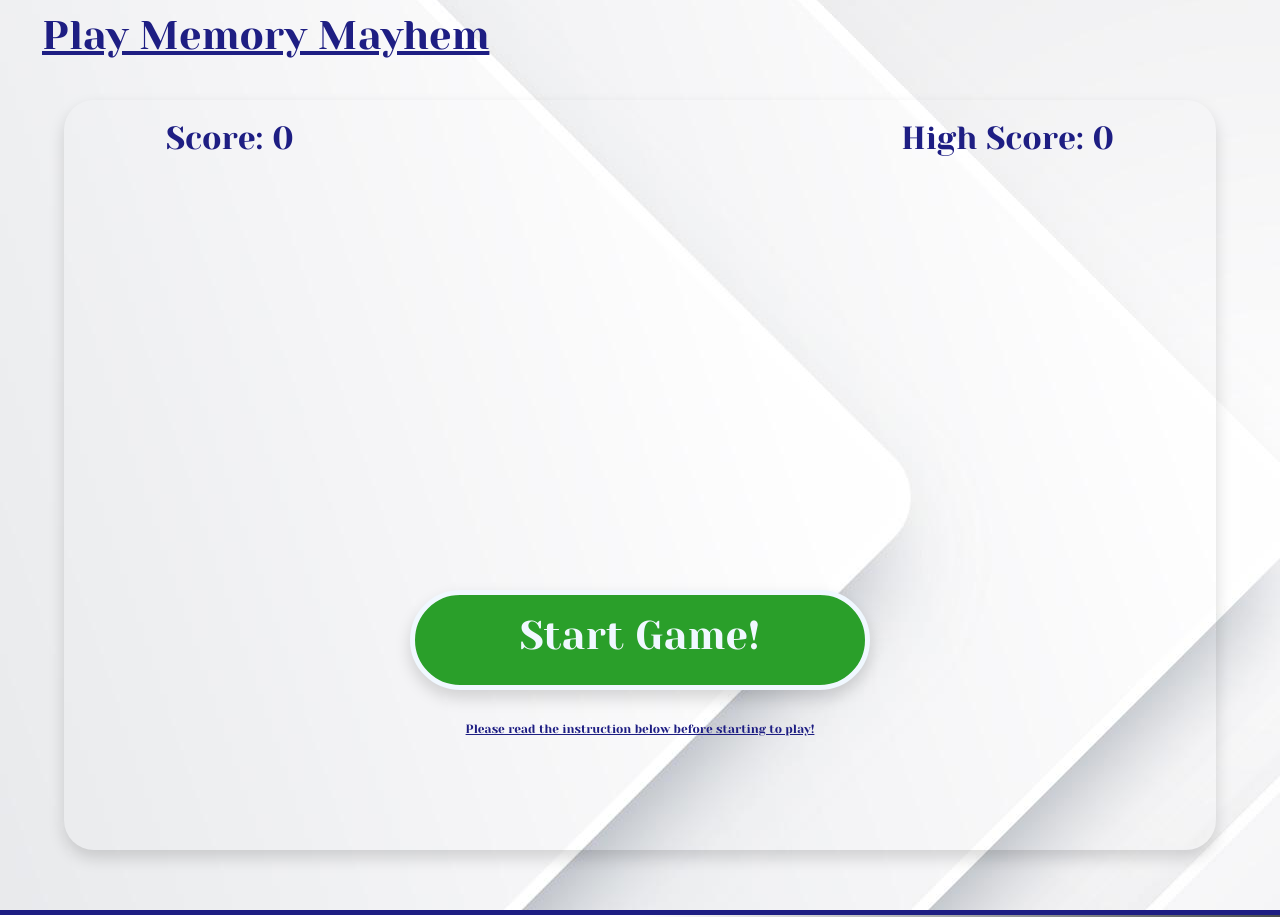
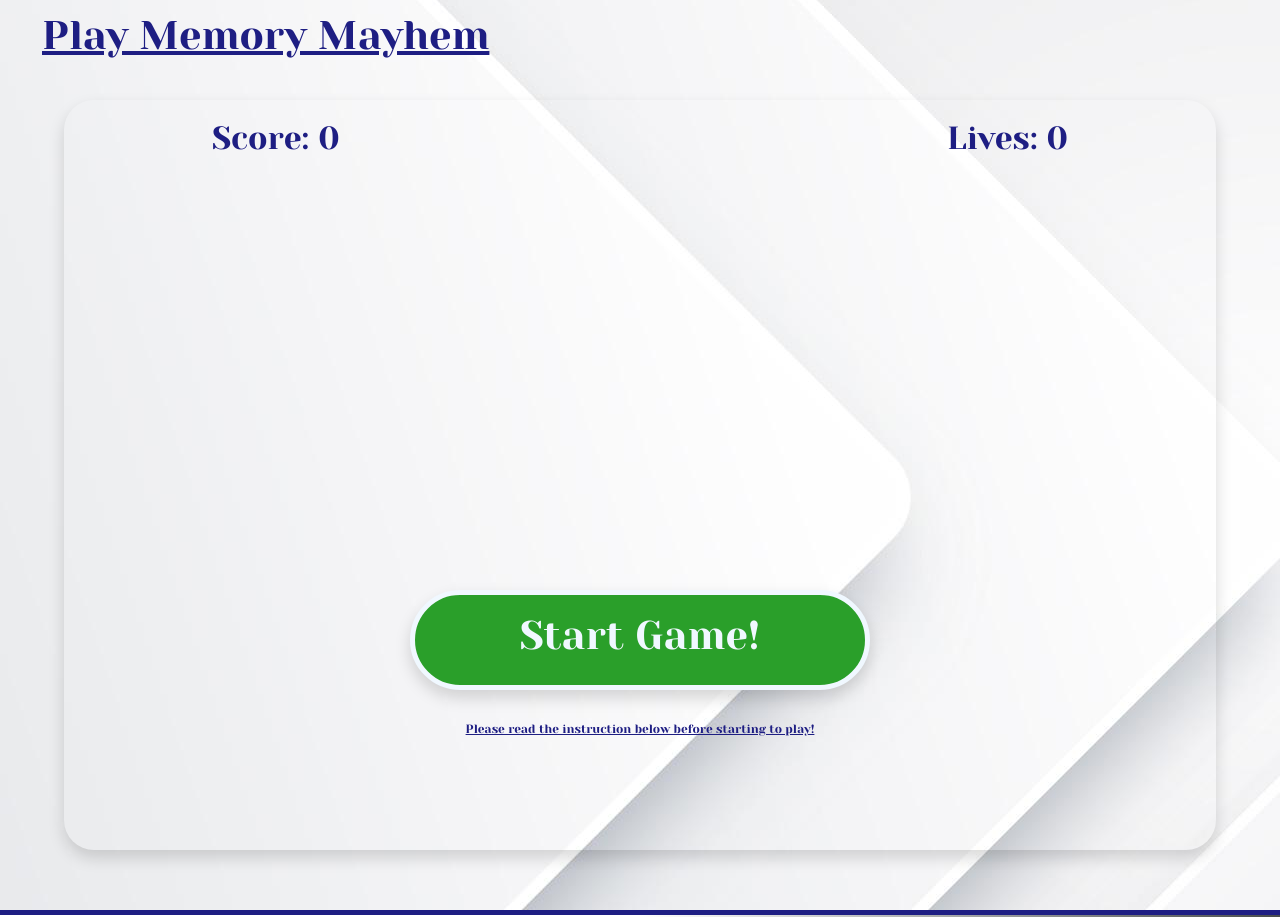
Before and after one commit to PeterGarvanski/Memory-Mayhem, a plain HTML site: page index.html in a window 1280 px wide. Shown: the part 1020-1937 px from the top of the page. Drawn offline with nearby package versions, Linux system fonts and the light colour scheme.

Commit message:
fix: fixed naming bug

```diff
--- a/index.html
+++ b/index.html
@@ -85,8 +85,8 @@
                 <div class="col-sm-12 game-display shadow">
                     <div class="row" id="score-card-box">
                         <div id="score-card">
-                            <h1 class="score-text">Score: 0</h1>
-                            <h1 class="score-text">High Score: 0</h1>
+                            <h1 class="score-text" id="score">Score: 0</h1>
+                            <h1 class="score-text" id="lives">Lives: 0</h1>
                         </div>
                     </div>
                     <div class="row center">
```
